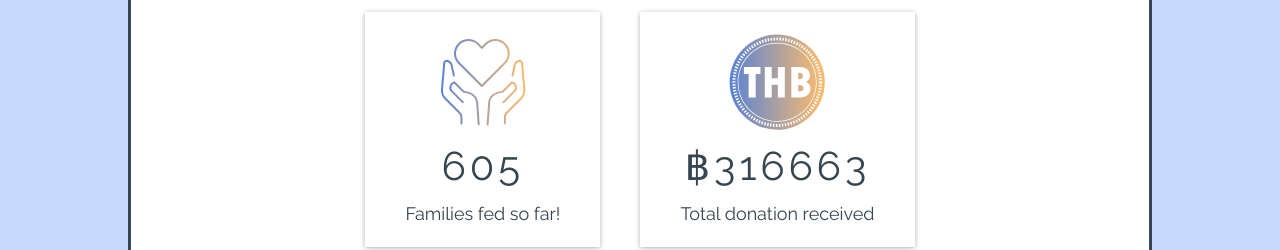
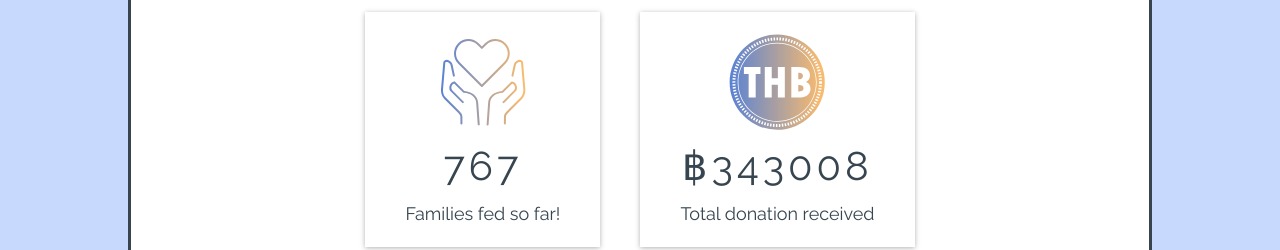
Before and after one commit to cooperda00/sang-foundation, a Gatsby site: page /donate in a window 1280 px wide. Shown: the part 1500-1750 px from the top of the page. Built offline with nearby package versions, Linux system fonts and the light colour scheme; Gatsby itself is replaced by a stand-in of ours.

Commit message:
updates counter values

```diff
--- a/src/components/Home/Events/COVID19/Counter/Counter.js
+++ b/src/components/Home/Events/COVID19/Counter/Counter.js
@@ -10,20 +10,20 @@ import useInterval from "../../../../../hooks/useInterval"
 
 const Counter = () => {
   const [counter, setCounter] = useState(1)
-  const [donationCounter, setDonationCounter] = useState(663)
+  const [donationCounter, setDonationCounter] = useState(8)
 
   // 154 => 354
   // 70674 THB => 215079 ==> 298,629
 
   useInterval(() => {
-    if (counter < 605) {
+    if (counter < 767) {
       const newValue = counter + 2
       setCounter(newValue)
     }
   }, 1)
 
   useInterval(() => {
-    if (donationCounter < 316663) {
+    if (donationCounter < 343008) {
       const newValue = donationCounter + 1000
       setDonationCounter(newValue)
     }
```
